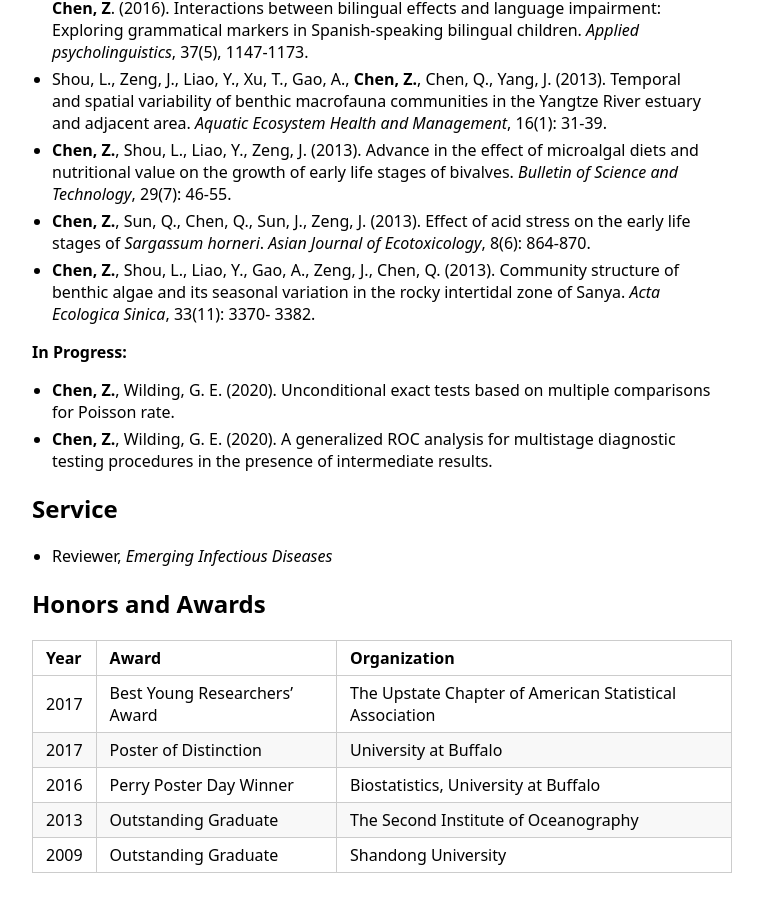
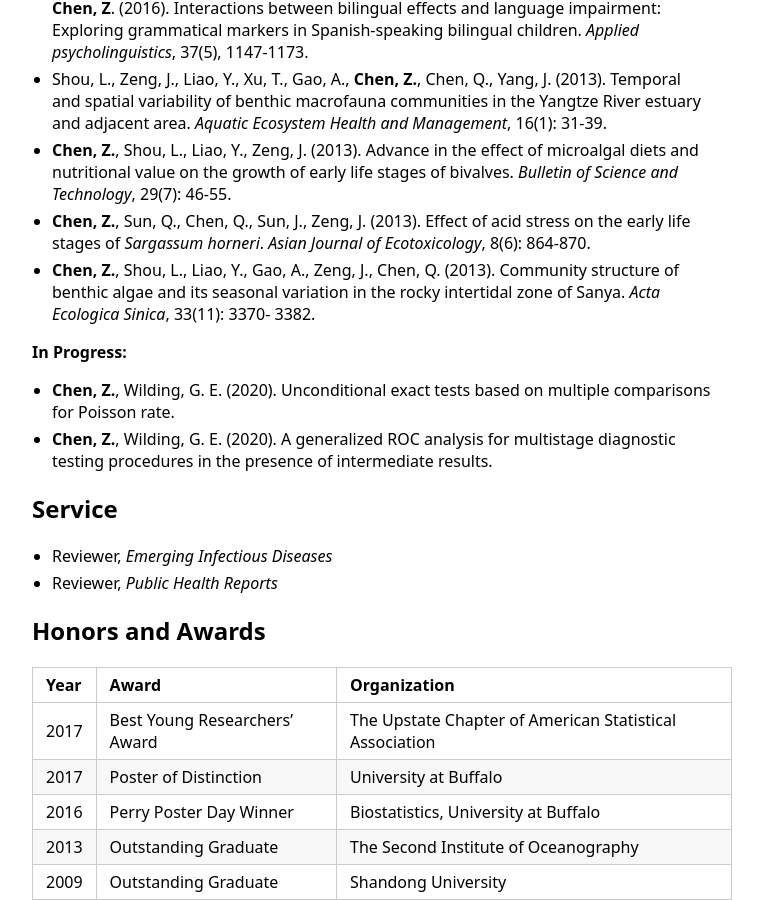
Before and after one commit to ziqiangc/ziqiangc.github.io, a Jekyll site: the page built from index.md, in a window 1280 px wide and 900 px high, scrolled down 1576 px. Shown: the whole window, without its empty margins (258-1021 px from the left). Built offline with Jekyll 4.4.1, drawn with Linux system fonts in a browser that asks for light colours; our own code applies the rules of GitHub Pages for plain Markdown files; before the commit the page ends 2449 px from its top, so only the background shows below that.

Commit message:
Update index.md

```diff
--- a/index.md
+++ b/index.md
@@ -48,6 +48,7 @@ Hi! I am a Ph.D. candidate of Biostatistics at State University of New York at B
 
 ## Service
 - Reviewer, *Emerging Infectious Diseases*
+- Reviewer, *Public Health Reports*
 
 ## Honors and Awards
 <!---
```
